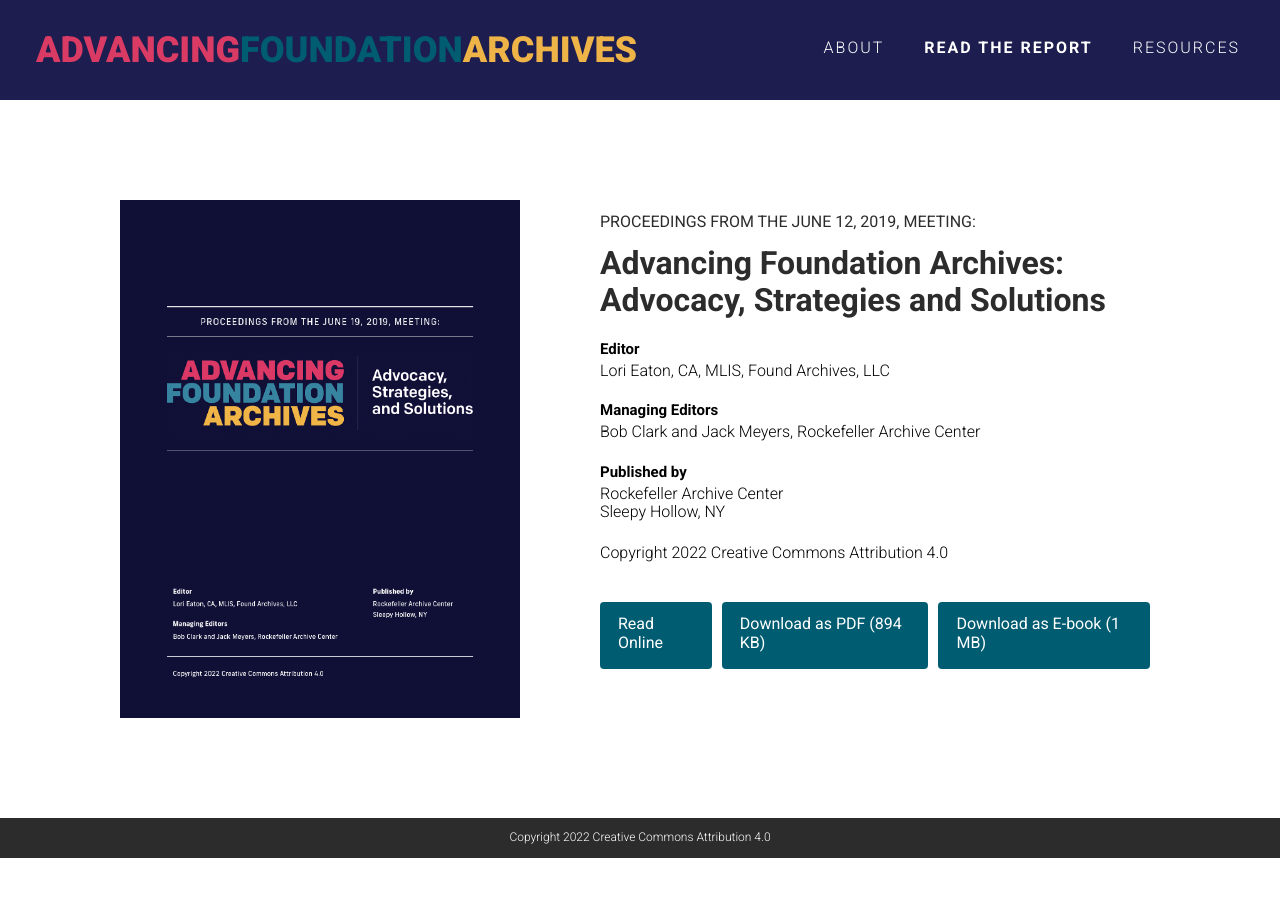
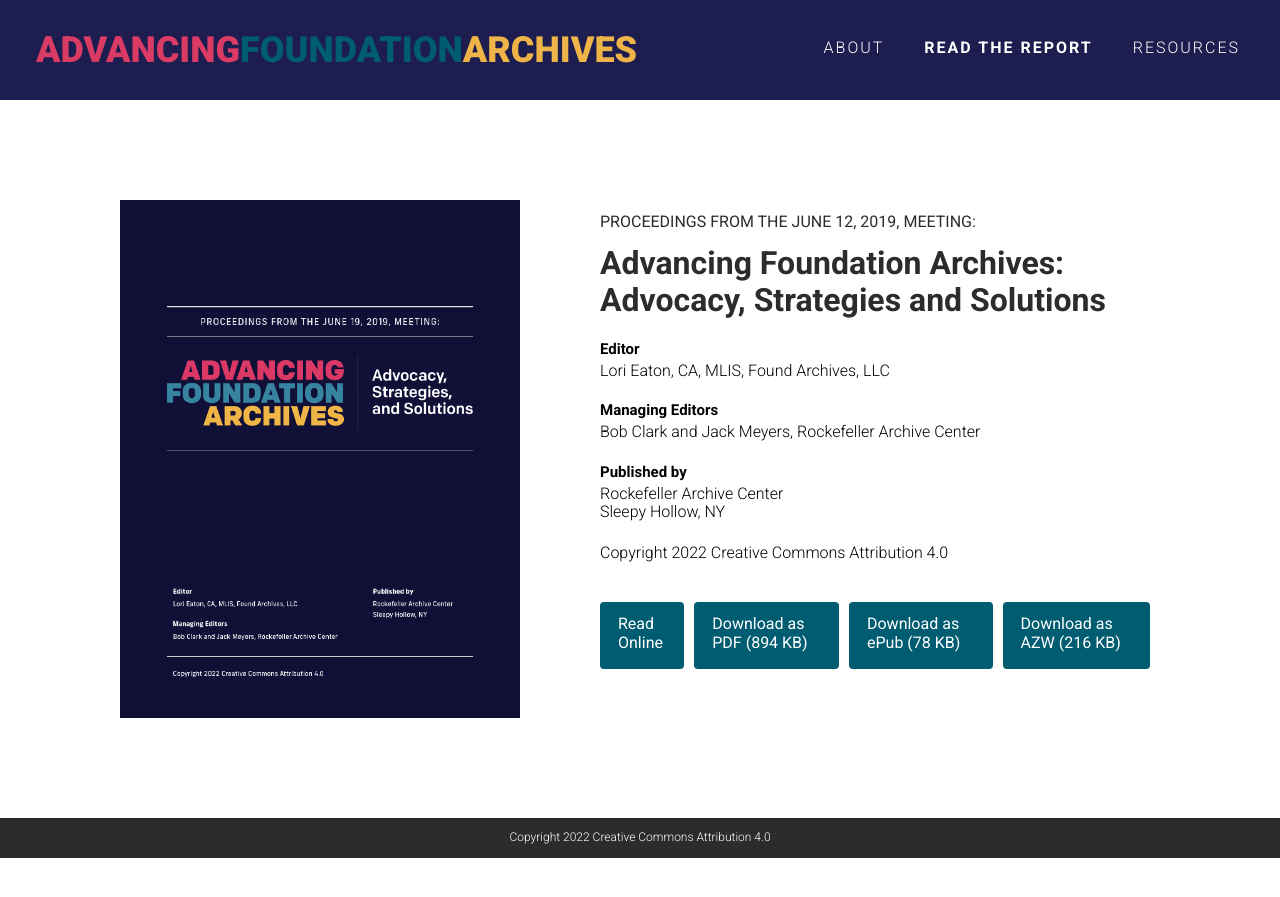
Before and after one commit to RockefellerArchiveCenter/advancing-foundation-archives, a Jekyll site: the page built from report/index.html, in a window 1280 px wide. Shown: the top 897 px of the page. Built offline with Jekyll 4.4.1, drawn with Linux system fonts in a browser that asks for light colours; comment, search, counter and statistics services are not loaded.

Commit message:
add ebooks

```diff
--- a/report/index.html
+++ b/report/index.html
@@ -30,8 +30,11 @@
       <a href="/assets/pdf/afacon2019.pdf" class="report-cover__button">
         Download as PDF (894 KB)
       </a>
-      <a href="#" class="report-cover__button">
-        Download as E-book (1 MB)
+      <a href="/assets/ebook/AdvancingFoundationArchives.epub" class="report-cover__button">
+        Download as ePub (78 KB)
+      </a>
+      <a href="/assets/ebook/AdvancingFoundationArchives.azw3" class="report-cover__button">
+        Download as AZW (216 KB)
       </a>
     </div>
   </div>
```
Also changed, not shown: 2 other files.
